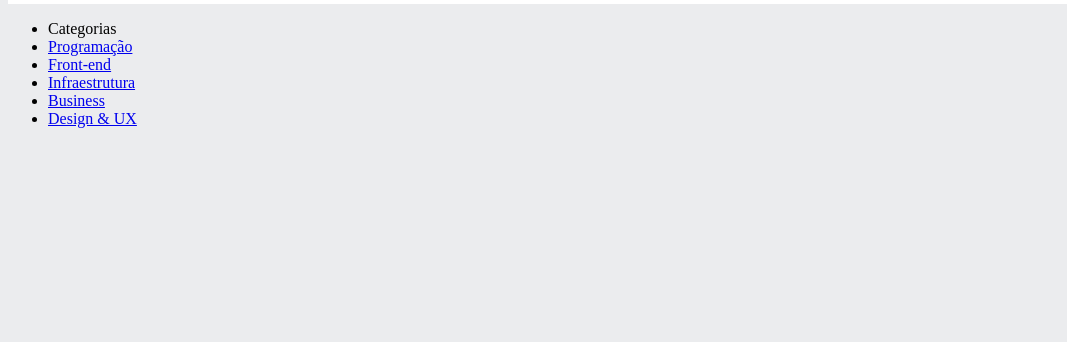
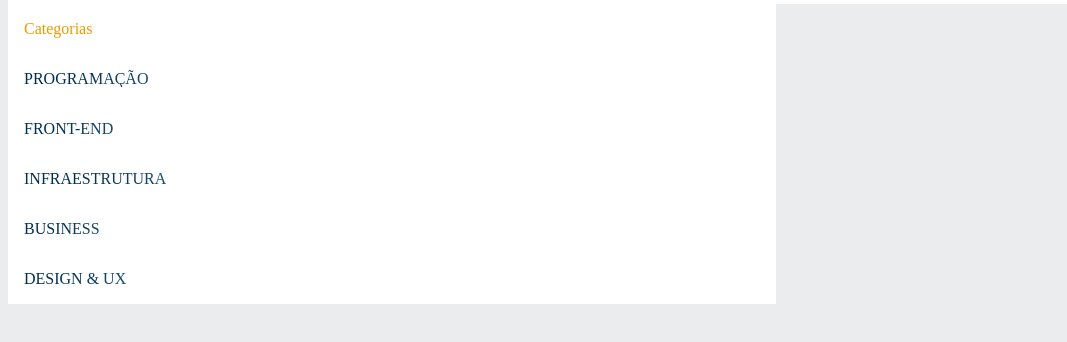
Before and after one commit to im-sqtch/Digital-Library, a plain HTML site: page index.html in a window 1280 px wide. Both pictures are taken after a click on the checkbox 18 px from the left and 45 px from the top of the page. Shown: the part 78-420 px from the top of the page, 0-1067 px from the left. Drawn offline with Linux system fonts and the light colour scheme.

Commit message:
Burger Menu
Estilização do menu hamburguer

```diff
--- a/styles/header.css
+++ b/styles/header.css
@@ -27,9 +27,30 @@
 .lista-menu {
     display: none;
     position: absolute;
-    top: 100%;
+    top: 79%;
+    list-style: none;
+    width: 60vw;
+    padding: 0%;
 }
 
 .container__botao:checked~.lista-menu {
     display: block;
 }
+
+.lista-menu__titulo,
+.lista-menu__item {
+    padding: 1em;
+    background-color: var(--branco);
+}
+
+.lista-menu__titulo {
+    color: var(--laranja);
+}
+
+.lista-menu__link {
+    background: var(--azul-degrade);
+    background-clip: text;
+    -webkit-background-clip: text;
+    -webkit-text-fill-color: transparent;
+    text-transform: uppercase;
+}
--- a/styles/styles.css
+++ b/styles/styles.css
@@ -3,6 +3,8 @@
 :root {
     --cor-de-fundo: #EBECEE;
     --branco: #FFFFFF;
+    --laranja: #EB9B00;
+    --azul-degrade: linear-gradient(98deg, #002F52 35.49%, #326589 165.37%);
 }
 
 body {
```
